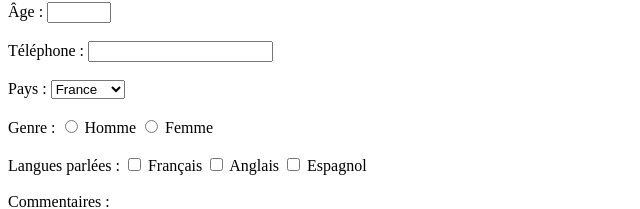
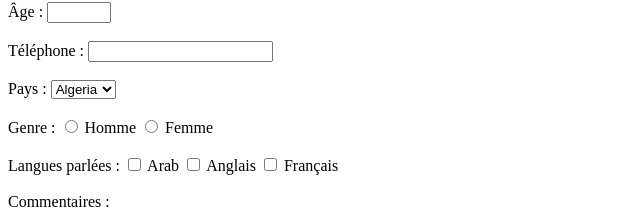
Before and after one commit to islemch213/CV-islem, a plain HTML site: page formulaire.html in a window 1280 px wide. Shown: the part 260-469 px from the top of the page, without its empty margins (0-640 px from the left). Drawn offline with Linux system fonts and the light colour scheme.

Commit message:
Add files via upload

```diff
--- a/formulaire.html
+++ b/formulaire.html
@@ -38,10 +38,10 @@ Vous avez envoyé
         <!-- Menu déroulant -->
         <label for="pays">Pays :</label>
         <select id="pays" name="pays">
-            <option value="france">France</option>
-            <option value="belgique">Belgique</option>
-            <option value="suisse">Suisse</option>
-            <option value="canada">Canada</option>
+            <option value="france">Algeria</option>
+            <option value="belgique">Tunisia</option>
+            <option value="suisse">Lybia</option>
+            <option value="canada">Egypt</option>
         </select><br><br>
 
         <!-- Boutons radio -->
@@ -53,12 +53,12 @@ Vous avez envoyé
 
         <!-- Cases à cocher -->
         <label>Langues parlées :</label>
-        <input type="checkbox" id="francais" name="langues" value="francais">
-        <label for="francais">Français</label>
+        <input type="checkbox" id="arab" name="langues" value="arab">
+        <label for="arab">Arab</label>
         <input type="checkbox" id="anglais" name="langues" value="anglais">
         <label for="anglais">Anglais</label>
-        <input type="checkbox" id="espagnol" name="langues" value="espagnol">
-        <label for="espagnol">Espagnol</label><br><br>
+        <input type="checkbox" id="Français" name="langues" value="Français">
+        <label for="Français">Français</label><br><br>
 
         <!-- Champ de texte long -->
         <label for="commentaires">Commentaires :</label><br>
```
